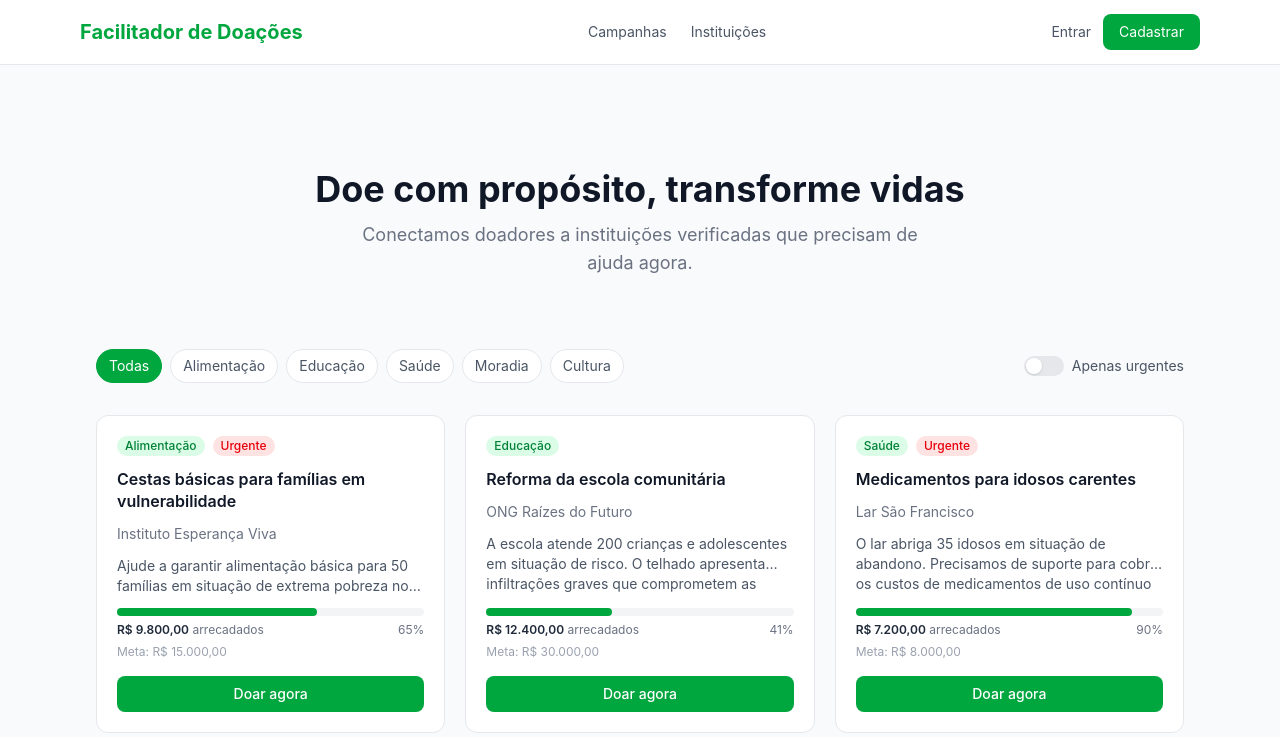
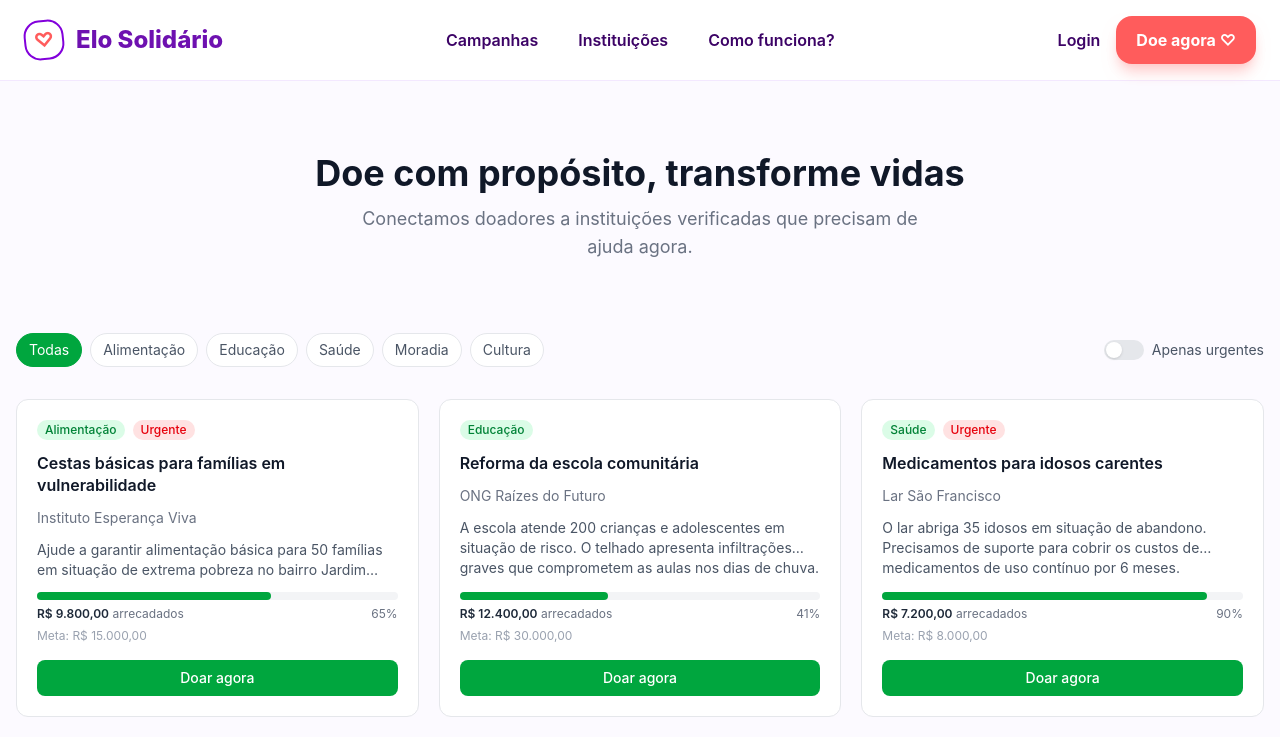
Before and after one commit to jufazenda/facilitador-doacoes-front, a React (Vite) app: page / in a window 1280 px wide. Shown: the top 737 px of the page. Built offline with nearby package versions, Linux system fonts and the light colour scheme.

Commit message:
fix: main layout generalized and header ajusted for new design

```diff
--- a/src/components/ui/Header.jsx
+++ b/src/components/ui/Header.jsx
@@ -1,35 +1,45 @@
-import { Link } from "react-router-dom"
-
 export default function Header() {
   return (
-    <header className="bg-white border-b border-gray-200 sticky top-0 z-50">
-      <div className="max-w-6xl mx-auto px-4 h-16 flex items-center justify-between">
+    <header className="sticky top-0 z-50 border-b border-purple-100 bg-white/90 backdrop-blur-md">
+      <div className="mx-auto flex h-20 max-w-7xl items-center justify-between px-6">
+        <a
+          href="#home"
+          className="flex items-center gap-3 text-2xl font-extrabold text-purple-800"
+        >
+          <span className="flex h-10 w-10 -rotate-6 items-center justify-center rounded-2xl border-2 border-purple-700 text-xl text-[#FF5C5C]">
+            ♡
+          </span>
+          Elo Solidário
+        </a>
 
-        <Link to="/" className="text-green-600 font-bold text-xl">
-          Facilitador de Doações
-        </Link>
-
-        <nav className="hidden md:flex items-center gap-6 text-sm text-gray-600">
-          <Link to="/" className="hover:text-green-600 transition-colors">Campanhas</Link>
-          <Link to="/instituicoes" className="hover:text-green-600 transition-colors">Instituições</Link>
+        <nav className="hidden items-center gap-10 font-semibold text-purple-950 md:flex">
+          <a href="#campaigns" className="transition hover:text-purple-600">
+            Campanhas
+          </a>
+          <a href="#institutions" className="transition hover:text-purple-600">
+            Instituições
+          </a>
+          <a href="#how-it-works" className="transition hover:text-purple-600">
+            Como funciona?
+          </a>
         </nav>
 
-        <div className="flex items-center gap-3">
-          <Link
-            to="/login"
-            className="text-sm text-gray-600 hover:text-green-600 transition-colors"
+        <div className="flex items-center gap-4">
+          <a
+            href="#login"
+            className="hidden font-semibold text-purple-950 sm:block"
           >
-            Entrar
-          </Link>
-          <Link
-            to="/cadastro"
-            className="text-sm bg-green-600 text-white px-4 py-2 rounded-lg hover:bg-green-700 transition-colors"
+            Login
+          </a>
+
+          <a
+            href="#campaigns"
+            className="rounded-2xl bg-[#FF5C5C] px-5 py-3 font-bold text-white shadow-lg shadow-red-200 transition hover:-translate-y-0.5"
           >
-            Cadastrar
-          </Link>
+            Doe agora ♡
+          </a>
         </div>
-
       </div>
     </header>
-  )
+  );
 }
--- a/src/layouts/MainLayout.jsx
+++ b/src/layouts/MainLayout.jsx
@@ -1,12 +1,10 @@
-import Header from "../components/ui/Header"
+import Header from "../components/ui/Header";
 
 export default function MainLayout({ children }) {
   return (
-    <div className="min-h-screen bg-gray-50">
+    <div className="min-h-screen bg-[#FCFAFF] text-[#1E1538]">
       <Header />
-      <main className="max-w-6xl mx-auto px-4 py-8">
-        {children}
-      </main>
+      <main>{children}</main>
     </div>
-  )
+  );
 }
```
